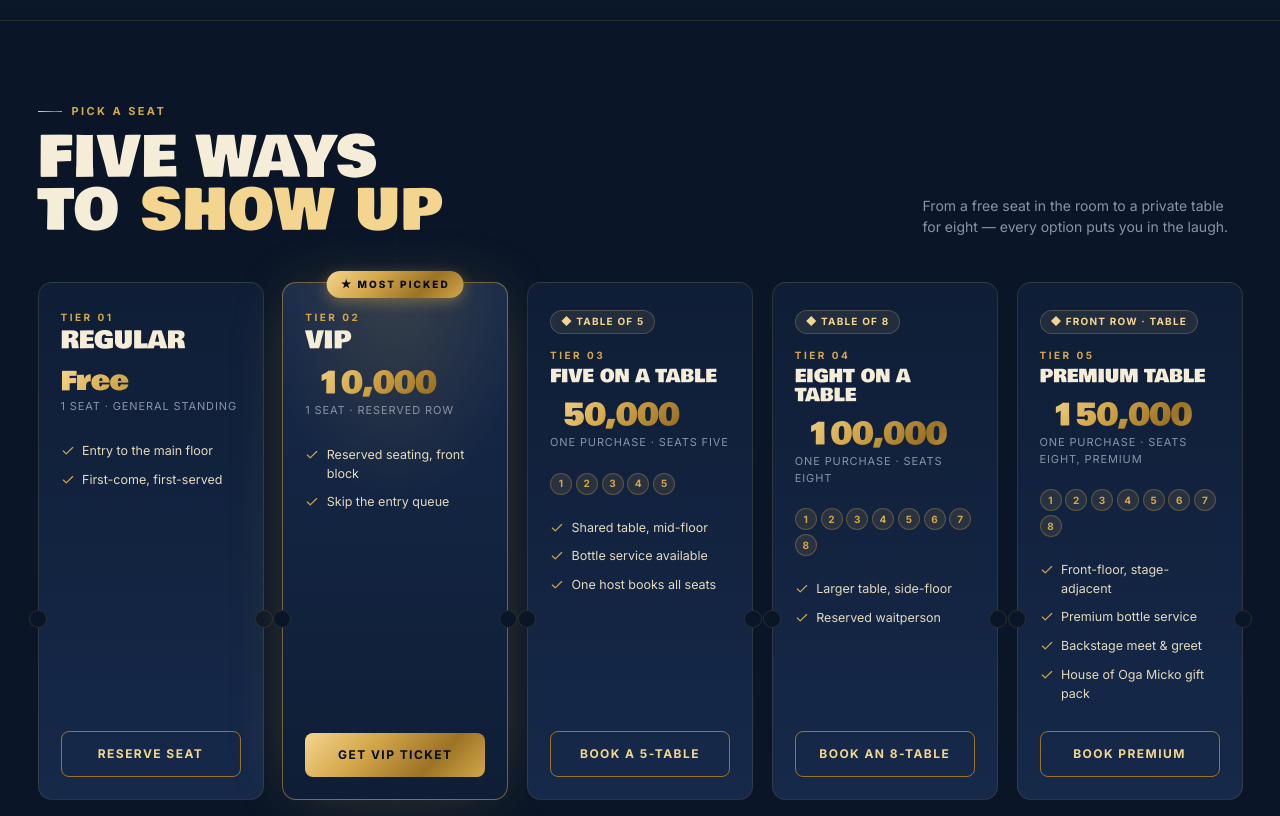
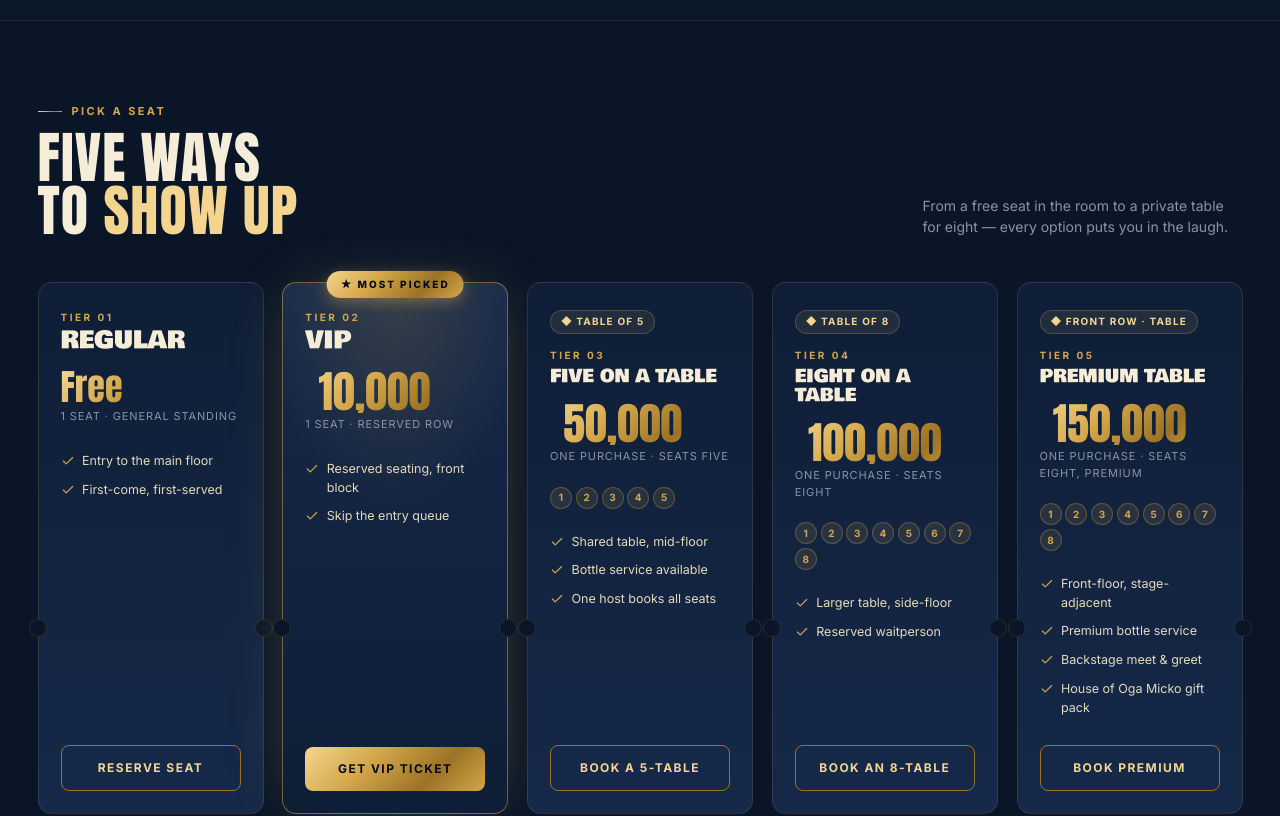
Before and after one commit to 9inelabs/seriously-joking, a Next.js app: page / in a window 1280 px wide. Shown: the part 880-1696 px from the top of the page. Built offline with nearby package versions, Linux system fonts and the light colour scheme; no server answers.

Commit message:
Font change

```diff
--- a/app/fonts.ts
+++ b/app/fonts.ts
@@ -1,4 +1,14 @@
-import { Bowlby_One, Allura, Inter, JetBrains_Mono } from "next/font/google";
+import { Bowlby_One, Anton, Allura, Inter, JetBrains_Mono } from "next/font/google";
+
+// Anton — retained ONLY for the Packages section heading and the package prices,
+// which the client wants left in the original condensed face. Exposed as
+// --font-display-anton (Tailwind: font-anton). Everything else uses --font-display.
+export const anton = Anton({
+  subsets: ["latin"],
+  weight: "400",
+  variable: "--font-display-anton",
+  display: "swap",
+});
 
 // Display — bold poster type used for headlines, package names, ticket title.
 // TODO: swap Bowlby One → Akira Expanded once the licensed font files are
@@ -38,4 +48,4 @@ export const jetbrainsMono = JetBrains_Mono({
   display: "swap",
 });
 
-export const fontVariables = `${displayFont.variable} ${allura.variable} ${inter.variable} ${jetbrainsMono.variable}`;
+export const fontVariables = `${displayFont.variable} ${anton.variable} ${allura.variable} ${inter.variable} ${jetbrainsMono.variable}`;
--- a/components/landing/PackageCard.tsx
+++ b/components/landing/PackageCard.tsx
@@ -55,13 +55,12 @@ export function PackageCard({ pkg }: { pkg: PackageDef }) {
         {pkg.name}
       </h3>
 
-      {/* price — sizes trimmed so "₦150,000" fits the narrow 5-col card in the
-          wide display font */}
+      {/* price — kept in the original Anton face at original sizes per client */}
       {pkg.price === 0 ? (
-        <div className="mb-1 font-display text-[26px] leading-none gold-text">Free</div>
+        <div className="mb-1 font-anton text-[36px] leading-none gold-text">Free</div>
       ) : (
-        <div className="mb-1 font-display text-[30px] leading-none tracking-[-.01em] gold-text">
-          <span className="mr-[2px] text-[16px] opacity-80">₦</span>
+        <div className="mb-1 font-anton text-[44px] leading-none gold-text">
+          <span className="mr-[2px] text-[22px] opacity-80">₦</span>
           {pkg.price.toLocaleString("en-NG")}
         </div>
       )}
--- a/components/landing/Packages.tsx
+++ b/components/landing/Packages.tsx
@@ -7,7 +7,7 @@ export function Packages() {
       <div className="mb-12 grid items-end gap-6 md:grid-cols-[1fr_auto]">
         <div>
           <div className="eyebrow">Pick a Seat</div>
-          <h2 className="mt-3 font-display text-[clamp(34px,5vw,56px)] uppercase leading-[.95] tracking-[.02em] text-cream">
+          <h2 className="mt-3 font-anton text-[clamp(34px,5vw,56px)] uppercase leading-[.95] tracking-[.02em] text-cream">
             Five Ways
             <br />
             to <span className="text-gold-1">Show Up</span>
--- a/tailwind.config.ts
+++ b/tailwind.config.ts
@@ -41,6 +41,8 @@ const config: Config = {
         // @font-face, prepend "'Akira Expanded'" so the stack reads
         // 'Akira Expanded' → Bowlby One → system fallback.
         display: ["var(--font-display)", "'Bowlby One'", "system-ui", "sans-serif"],
+        // Anton — original condensed face, kept only for the Packages heading + prices.
+        anton: ["var(--font-display-anton)", "'Anton'", "system-ui", "sans-serif"],
         script: ["var(--font-script)", "cursive"],
         body: ["var(--font-body)", "system-ui", "sans-serif"],
         mono: ["var(--font-mono)", "ui-monospace", "monospace"],
```
